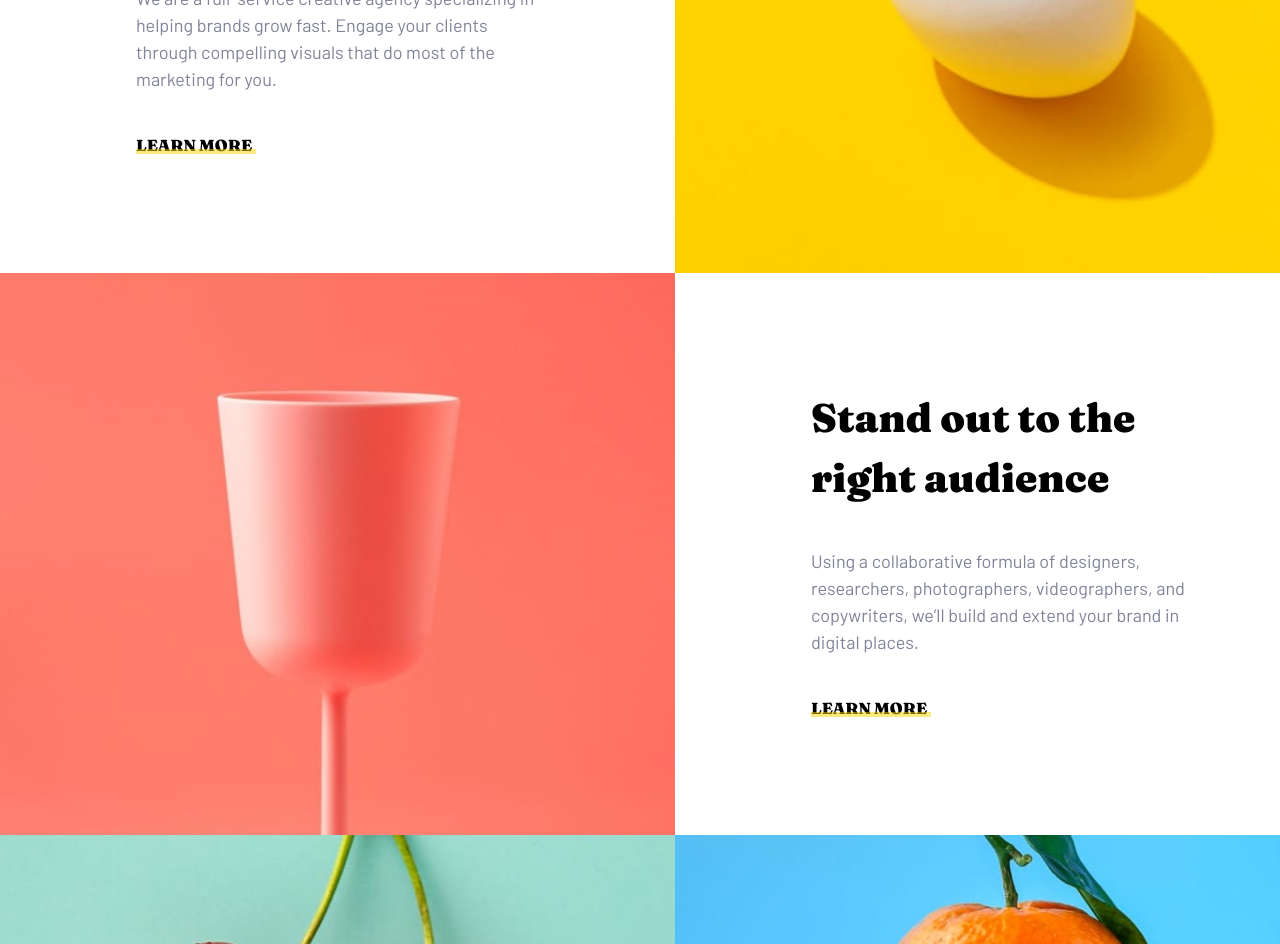
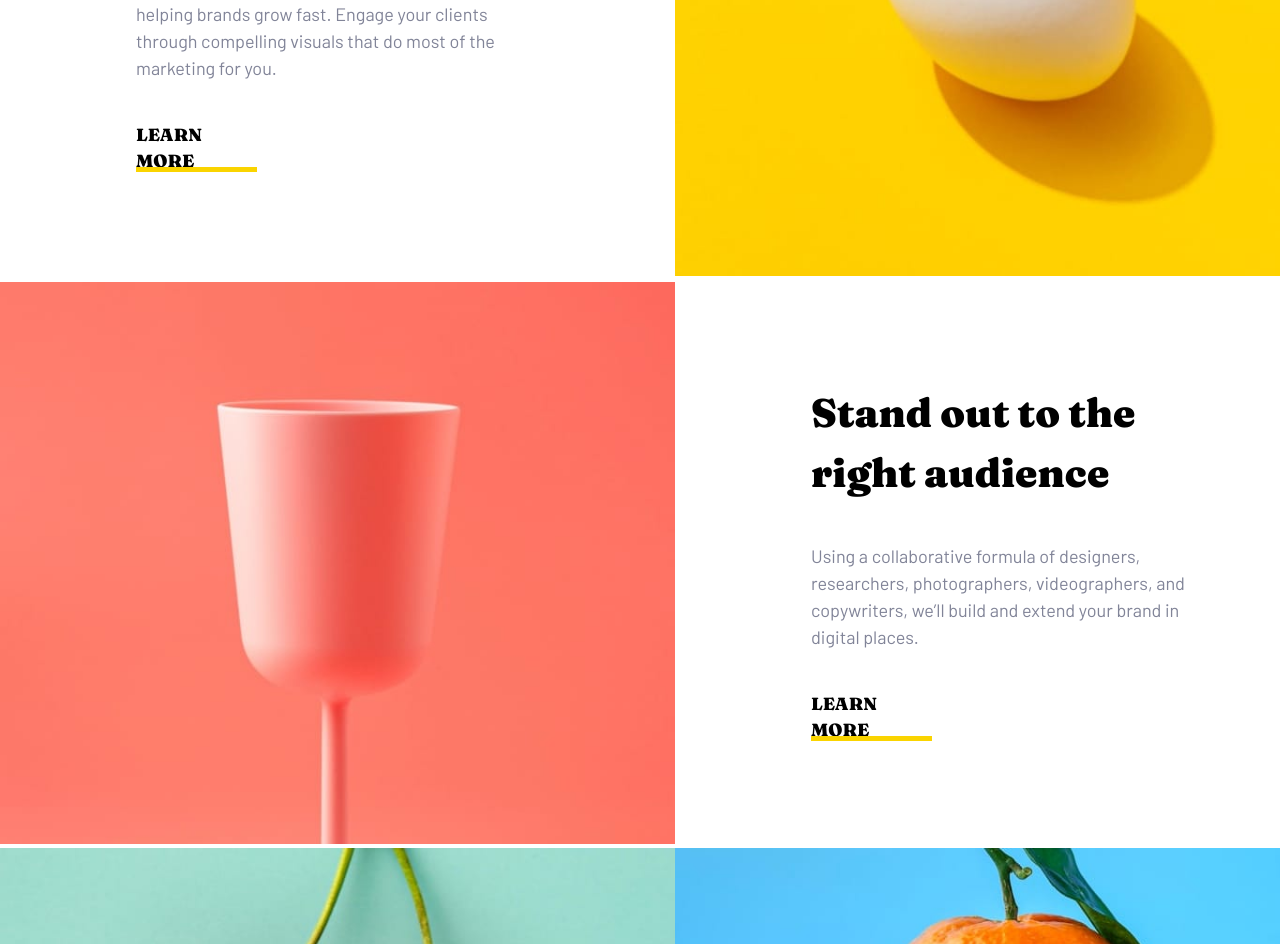
Before and after one commit to kateboyd/sunnyside-landing-page, a React (Vite) app: page / in a window 1280 px wide. Shown: the part 1040-1984 px from the top of the page. Built offline with nearby package versions, Linux system fonts and the light colour scheme.

Commit message:
learn more button updates

```diff
--- a/src/components/LearnMoreButton/styles.css
+++ b/src/components/LearnMoreButton/styles.css
@@ -1,21 +1,18 @@
 h3 {
-    position: relative; /* Ensure the pseudo-element is positioned relative to the h3 */
-    font-size: 1rem;
-    margin-bottom: 0rem; /* Adjust as needed */
-    width: 30%; /* Adjust as needed */
+  position: relative;
+  font-size: 1.1rem;
+  margin-bottom: 0rem;
+  width: 30%;
 }
 
 h3::after {
-    content: '';
+  content: "";
   position: absolute;
   left: 0;
   right: 0;
-    bottom: 3px; /* Adjust to position the underline slightly behind the text */
-    height: 5px; /* Adjust thickness */
-    background-color: hsl(51, 100%, 49%); /* Adjust color */
-    opacity: 50%; /* Adjust opacity */
-    z-index: 1; /* Ensure the underline is behind the text */
-    transform: scaleX(1.1); /* Make the underline wider than the text */
-    transform-origin: left center; /* Ensure the scaling starts from the left */
-    width: 90%;
+  bottom: 3px;
+  height: 5px;
+  background-color: hsl(51, 100%, 49%);
+  z-index: 1;
+  width: 100%;
 }
```
Lines whose indentation alone changed are shown as unchanged.
